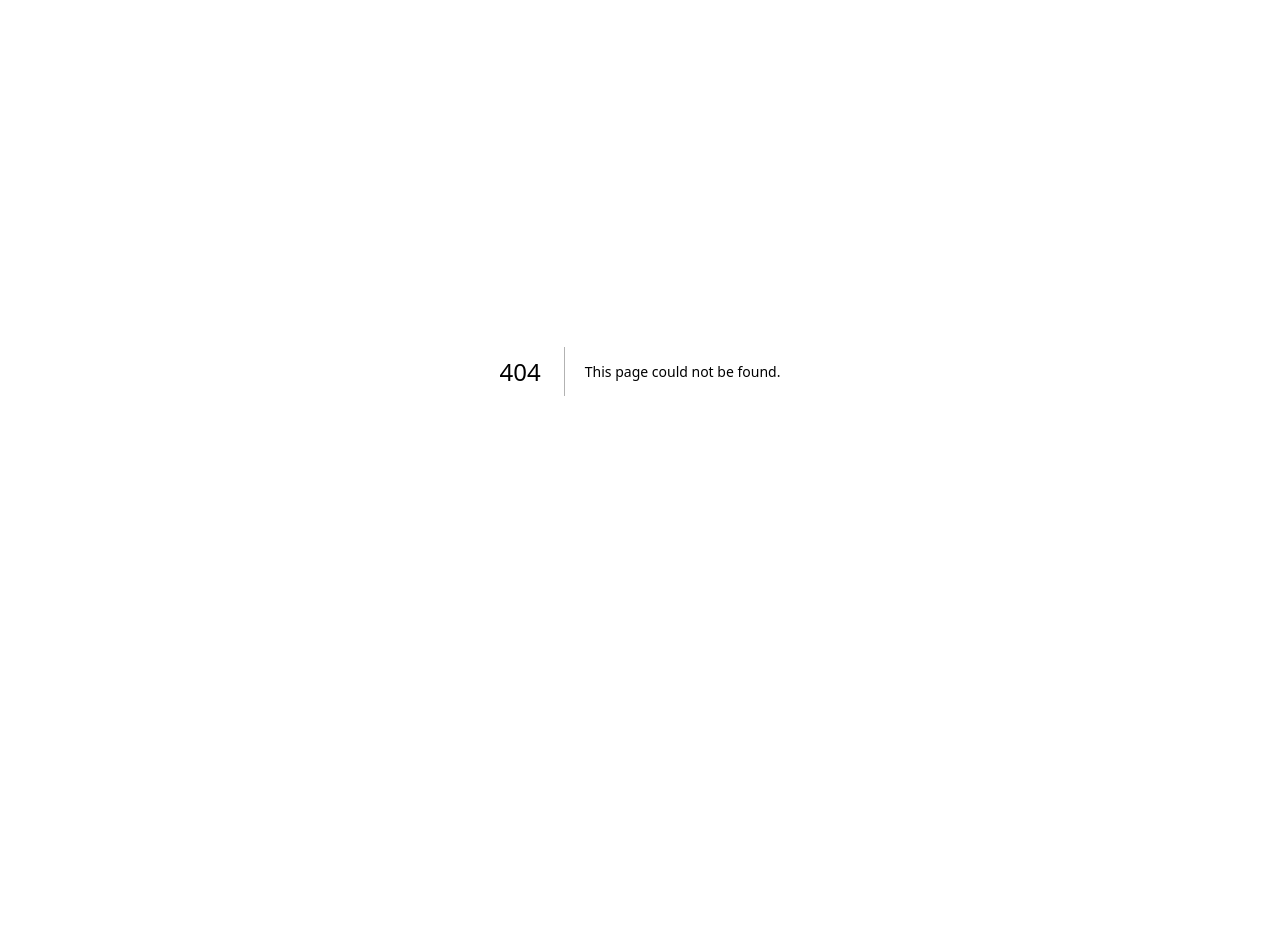
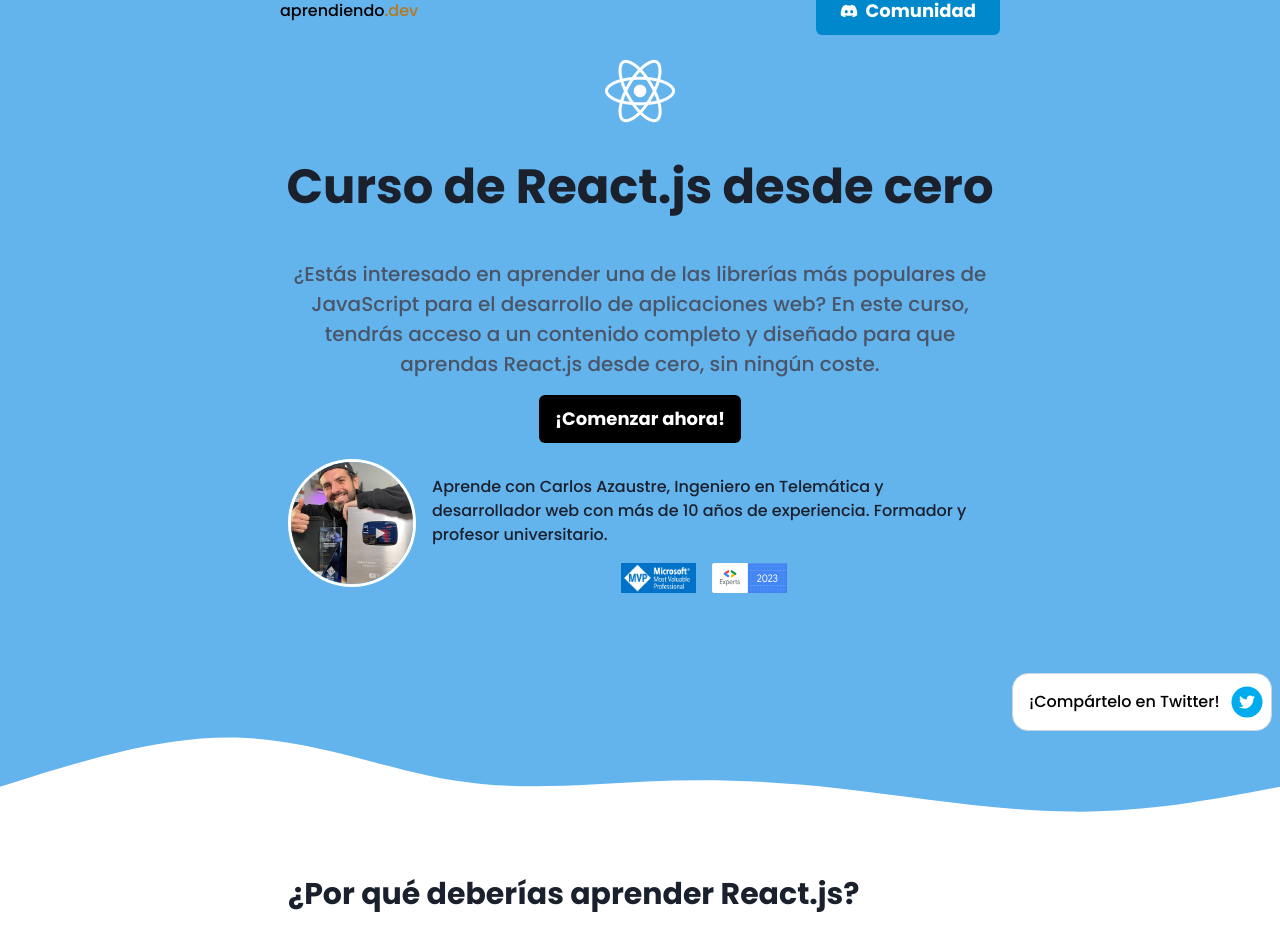
Before and after one commit to carlosazaustre/aprendiendo-dev, a Next.js app: page /react in a window 1280 px wide. Before the commit this address had no page. Shown: the part 29-968 px from the top of the page. Before the commit the page ends 800 px from the top, so only its background shows below. Built offline with nearby package versions, Linux system fonts and the light colour scheme.

Commit message:
layout for react course page

```diff
--- a/components/Hero.js
+++ b/components/Hero.js
@@ -33,7 +33,7 @@
           <Author />
         </Container>
       </Box>
-      <Wave />
+      <Wave theme={theme} />
     </>
   );
 }
--- /dev/null
+++ b/data/react.json
@@ -0,0 +1,35 @@
+{
+  "info": {
+    "theme": "react",
+    "title": "Curso de React.js desde cero",
+    "description": "¿Estás interesado en aprender una de las librerías más populares de JavaScript para el desarrollo de aplicaciones web? En este curso, tendrás acceso a un contenido completo y diseñado para que aprendas React.js desde cero, sin ningún coste.",
+    "image": "/react-logo.png",
+    "imageAlt": "Logo de React.js",
+    "imageOg": "og-react.png"
+  },
+  "questions": [
+    {
+      "title": "¿Por qué deberías aprender React.js?",
+      "description": "React.js es una de las bibliotecas más populares de JavaScript para construir interfaces de usuario. Aprender React.js te dará una ventaja competitiva en el mercado laboral y te permitirá crear aplicaciones web de alta calidad. Con nuestro curso gratuito, podrás aprender React.js desde cero y sin costo alguno"
+    },
+    {
+      "title": "¿Cómo funciona el curso?",
+      "description": "El curso está diseñado para ser fácil de seguir, incluso si no tienes experiencia previa en programación. El contenido del curso se divide en una serie de lecciones cortas y fáciles de entender, que te guiarán a través de los conceptos básicos de React.js. Puedes aprender a tu propio ritmo y en cualquier momento, ya que el curso está disponible en línea."
+    },
+    {
+      "title": "¿Cuánto cuesta el curso?",
+      "description": "<strong>¡Es totalmente gratis!</strong> No tendrás que pagar nada para acceder al curso. Si quieres apoyar nuestro proyecto, puedes hacerlo a través de <strong>BuyMeACoffee</strong>. Cada aportación me ayuda a seguir creando contenido gratuito de alta calidad."
+    },
+    {
+      "title": "¿Cómo puedes apoyar el proyecto?",
+      "description": "Si no puedes apoyar financieramente, no te preocupes. Puedes ayudarnos compartiendo el curso con tus amigos y conocidos en las redes sociales. Juntos, podemos ayudar a más personas a aprender React.js y a alcanzar sus objetivos en la programación web. ¡Únete a nuestra comunidad y comienza tu viaje en React.js hoy mismo!"
+    }
+  ],
+  "lessons": [
+    {
+      "title": "Qué es JSX",
+      "videoId": "oGSf4_bOzec",
+      "description": "JSX es una extensión de JavaScript utilizada en conjunto con React para describir la estructura y el contenido de los componentes de la interfaz de usuario. Aprenderás las ventajas de utilizar JSX, como una mejora en la legibilidad del código, mayor productividad y reutilización de código, y facilidad de mantenimiento. Además, verás cómo integrar JSX con React para escribir componentes de la interfaz de usuario eficientes y reutilizables. ¡Aprende a aprovechar al máximo JSX en tus aplicaciones React!"
+    }
+  ]
+}
--- a/pages/index.js
+++ b/pages/index.js
@@ -6,9 +6,10 @@
 import { Courses } from "../components/Courses";
 
 import javascript from "../data/javascript.json";
+import react from "../data/react.json";
 
 export async function getStaticProps() {
-  const data = [javascript];
+  const data = [javascript, react];
   return {
     props: {
       courses: data,
--- /dev/null
+++ b/pages/react.js
@@ -0,0 +1,69 @@
+import Head from "next/head";
+import { NavBar } from "../components/NavBar";
+import { Hero } from "../components/Hero";
+import { Summary } from "../components/Summary";
+import { Support } from "../components/Support";
+import { LessonList } from "../components/LessonList";
+import { Footer } from "../components/Footer";
+
+import data from "../data/react.json";
+
+export async function getStaticProps() {
+  return {
+    props: {
+      info: data?.info,
+      questions: data?.questions,
+      lessons: data?.lessons,
+    },
+  };
+}
+
+export default function JavaScriptCoursePage({ info, questions, lessons }) {
+  return (
+    <div>
+      <Head>
+        <title>Curso de React.js desde cero - aprendiendo.dev</title>
+        <meta
+          name="description"
+          content="Curso de Desarrollo Web con React.js para principiantes."
+        />
+        <meta property="og:title" content="Curso de React desde cero" />
+        <meta
+          property="og:description"
+          content="Curso de JavaScript para principiantes. Aprende el lenguaje de programación más popular del mundo."
+        />
+        <meta
+          property="og:image"
+          content={`https://aprendiendo.dev/${info?.imageOg}`}
+        />
+        <meta property="og:url" content="https://aprendiendo.dev/react" />
+        <meta name="twitter:card" content="summary_large_image" />
+        <meta name="twitter:site" content="@carlosazaustre" />
+        <meta name="twitter:creator" content="@carlosazaustre" />
+        <meta name="twitter:title" content="Curso de React.js" />
+        <meta
+          name="twitter:description"
+          content="Curso de React.js para principiantes."
+        />
+        <meta
+          name="twitter:image"
+          content={`https://aprendiendo.dev/${info?.imageOg}`}
+        />
+        <link rel="icon" href="/react-logo.png" />
+      </Head>
+
+      <main>
+        <NavBar theme="react" />
+        <Hero {...info} />
+        <Summary questions={questions} />
+        <Support />
+        <LessonList
+          title="Comienza a aprender React, ¡Hoy!"
+          lessons={lessons}
+        />
+      </main>
+
+      <Footer />
+    </div>
+  );
+}
```
Also changed, not shown: public/og-react.png (added), public/react-logo.png (added).
